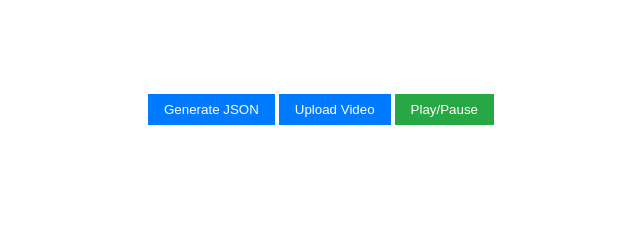
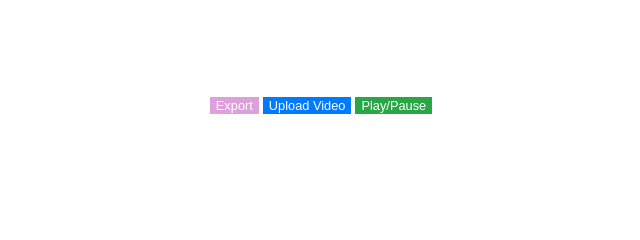
Before and after one commit to cathu3903/web_flask, a Python web app: template app/templates/video_annotation.html in a window 1280 px wide. Shown: the part 158-398 px from the top of the page, without its empty margins (319-959 px from the left). Run offline with Jinja, Linux system fonts and the light colour scheme; the template is opened without the code that fills it: most values are stand-ins (such as "Sample title", 1, 10 or a date in 2020); some libraries are stand-ins or nearby versions.

Commit message:
Buttons adapt to window zoom size, removed default control bar by video.js

```diff
--- a/app/static/css/style.css
+++ b/app/static/css/style.css
@@ -42,8 +42,8 @@
 }
 
 #upload_button{
-    margin-top: 10px;
-    padding: 8px 16px;
+    /* margin-top: 10px;
+    padding: 8px 16px; */
     background-color: #007bff;
     color: white;
     border: none;
@@ -53,8 +53,8 @@
 }
 
 #upload_annotation{
-    margin-top: 10px;
-    padding: 8px 16px;
+    /* margin-top: 10px;
+    padding: 8px 16px; */
     background-color: burlywood;
     color: black;
     border: none;
@@ -68,9 +68,9 @@
     background-color: #0056b3;
 }
 #generateJSON {
-    margin-top: 10px;
-    padding: 8px 16px;
-    background-color: #007bff;
+    /* margin-top: 10px;
+    padding: 8px 16px; */
+    background-color: plum;
     color: white;
     border: none;
     cursor: pointer;
@@ -81,8 +81,8 @@
     background-color: #0056b3;
 }
 #play_pause {
-    margin-top: 10px;
-    padding: 8px 16px;
+    /* margin-top: 10px;
+    padding: 8px 16px; */
     background-color: #28a745;
     color: white;
     border: none;
@@ -102,21 +102,26 @@
     display: none;
     position: absolute;
     background-color: #f9f9f9;
-    min-width: 160px;
+    min-width: 8vw;
     box-shadow: 0px 8px 16px 0px rgba(0,0,0,0.2);
-    padding: 16px 12px;
+    padding: 1.2vw 0.8vw;
     z-index: 3;
 }
 .dropdown-content a {
     color: black;
-    padding: 12px 16px;
+    padding: 1vw 2vw;
+    font-size: 1vw;
     text-decoration: none;
     background-color: aquamarine;
     display: block;
     width: auto;
 }
 
-.dropdown-content a:hover {background-color: #f1f1f1}
+.dropdown-content a:hover {
+    background-color: #f1f1f1;
+    transform: scale(1.05); /* 微交互效果 */
+    transition: transform 0.2s;
+}
 
 #cancel_button {
     background-color: rgba(255, 255, 0, 0.5);
@@ -143,6 +148,43 @@
     margin-top: 20px;
     z-index: 3;
 }
+
+.button_group button {
+    padding : 0.5vw, 1.2vw;
+    font-size: 1vw;
+}
+
+@media screen and (min-width: 5312px) {
+    .button_group button{
+        padding: 1.2vw, 2.4vw;
+        font-size: 1.5vw;
+    }
+    .dropdown-content{
+        min-width: 4vw;
+        padding: 1.2vw 0.8vw;
+    }
+    .dropdown-content a {
+        padding: 1vw 1.5vw;
+        font-size: 1vw;
+    }
+    #context_menu {
+        font-size: 1vw;
+    }
+    #status {
+        font-size: 1vw;
+    }
+
+    /* #cancel_button {
+        font-size: 1.2vw;
+    } */
+
+}
+
+#upload_button, #generateJSON, #play_pause,  #upload_annotation {
+    margin-top: 1vw;
+    padding: 0.5vw, 1.2vw;
+}
+
 .vjs-seek-to-live-control {
     display: none;
 }
--- a/app/static/js/video_annotation.js
+++ b/app/static/js/video_annotation.js
@@ -46,6 +46,8 @@ function initGrid(m , n)
 
 let selectedGridColor = 'rgba(255, 255, 0, 0.5)';
 function clickEvent(event) {
+    event.preventDefault();
+    event.stopPropagation();
     // const videoElem = document.getElementById("video_player");
     if(!flagAnnotate) return;                       // if the user is not allowed to annotate, return
     const player = videojs('video_player');
@@ -200,10 +202,12 @@ function choose_color(e)
             ctx.fillStyle = color;
             ctx.fillRect(x1, y1, w, h);
 
-            // Clear the rectangle after a delay of 2s
-            setTimeout(() => {
-                ctx.clearRect(x1, y1, w, h);
-            }, 2000);
+            // 5.23: Stop Clearing the rectangle after a delay, the rectangle will be cleared after play button is clicked
+            // // Clear the rectangle after a delay of 2s
+            // setTimeout(() => {
+            //     ctx.clearRect(x1, y1, w, h);
+            // }, 2000);
+
             // 5.20: new idea
             // instead of remove the annotation on the canvas layer, the color will disappear when play the video again
             document.getElementById('status').innerText = "Annotation Position" + " " + "/" + x1 + " " + y1 + " " + "Stain Level" + " " + stain_level;
@@ -304,12 +308,11 @@ function togglePlayPause()
         if (player.paused())
         {
             player.play();
-            playPauseBtn.textContent = "Pause";
+            initGrid(M, N);
         }
         else
         {
             player.pause();
-            playPauseBtn.textContent = "Play";
         }
     }
 }
--- a/app/templates/video_annotation.html
+++ b/app/templates/video_annotation.html
@@ -4,6 +4,7 @@
     <title>Video Annotation</title>
     <link rel = "stylesheet" href= "{{ url_for('static', filename='css/style.css')}}"> </link>
     <link rel = "stylesheet" href="{{ url_for('static', filename='css/video-js-8.23.3/video-js.min.css')}}"></link>
+    <meta name="viewport" content="width=device-width, initial-scale=1.0, maximum-scale=1.0, user-scalable=no">
     <script src="{{ url_for('static', filename='js/video.min.js')}}"> </script>
     <!-- <link href="//vjs.zencdn.net/7.10.2/video-js.min.css" rel="stylesheet">
     <script src="//vjs.zencdn.net/7.10.2/video.min.js"></script> -->
@@ -15,7 +16,8 @@
             <!-- <img id="video_player" src = "{{ url_for('video_feed') }}" alt="preview of video stream" playing="true"> -->
             <!-- <video id="video_player" src="{{ url_for('video_feed') }}" autoplay muted controlist="nodownload" oncontextmenu="return false;"></video> -->
             <!-- <video id="video_player" src="" controls="controls" autoplay="autoplay"></video> -->
-             <video id="video_player" controls="controls" autoplay="autoplay">
+            <!-- <video id="video_player" controls="controls" autoplay="autoplay"> -->
+            <video id="video_player" autoplay="autoplay">
                 <source="" type="video/mp4">
             </video>
             <!-- <label for="video_file_input" class="file_input_label"></label>
@@ -26,22 +28,20 @@
         </div>
         <div id="progress_tooltip" class="progress-tooltip"></div>
         <div class="below_video_container">
-            <div id = "status"> </div>
             <div class="button_group">
-                <!-- <button id="generateJSON" onclick="generateJSON()">Generate JSON</button> -->
-                <button id="generateJSON">Generate JSON</button>
+                <button id="generateJSON">Export</button>
                 <button id="upload_button">Upload Video</button>
                 <button id="play_pause">Play/Pause</button>
                 <div class = "annotate_group">
                     <button id="upload_annotation">Annotate</button>
                 </div>
                 <input type="file" id="video_file_input" accept="video/*" style="display: none;">
-                <!-- <button id="play_pause" onclick="play_pause()">Play/Pause</button> -->
             </div>
+            <div id = "status"> </div>
         </div>
     </div>
 
-    <div id = "context_menu" class = "dropdown-content">
+    <div id = "context_menu" class = "dropdown-content" style="font-size: 1vw;">
         <a href="#" data-color = "white" class="dropdown">0 White</a>
         <a href="#" data-color = "green" class="dropdown">1 Green</a>
         <a href="#" data-color = "yellow"  class="dropdown">2 Yellow</a>
```
